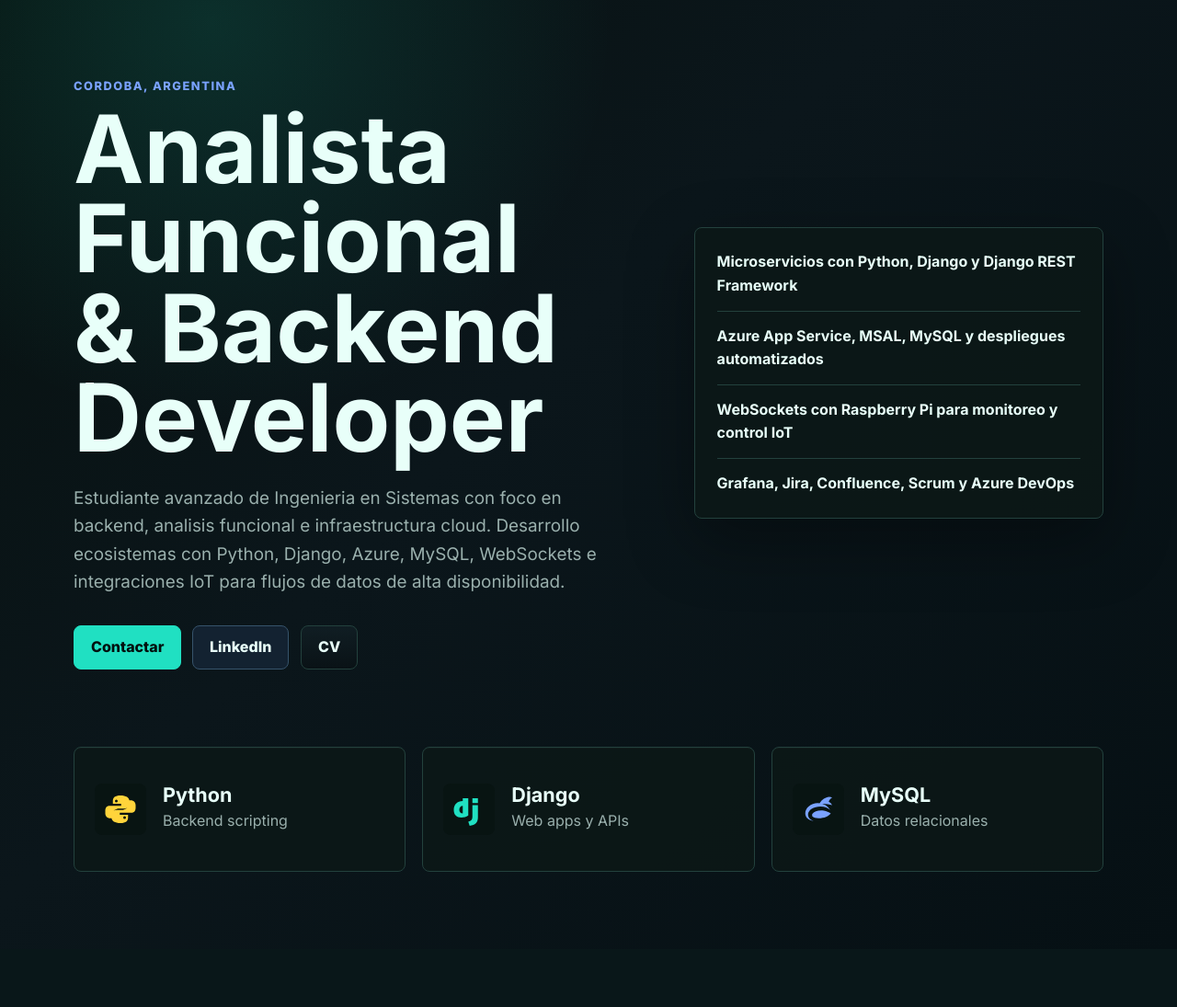
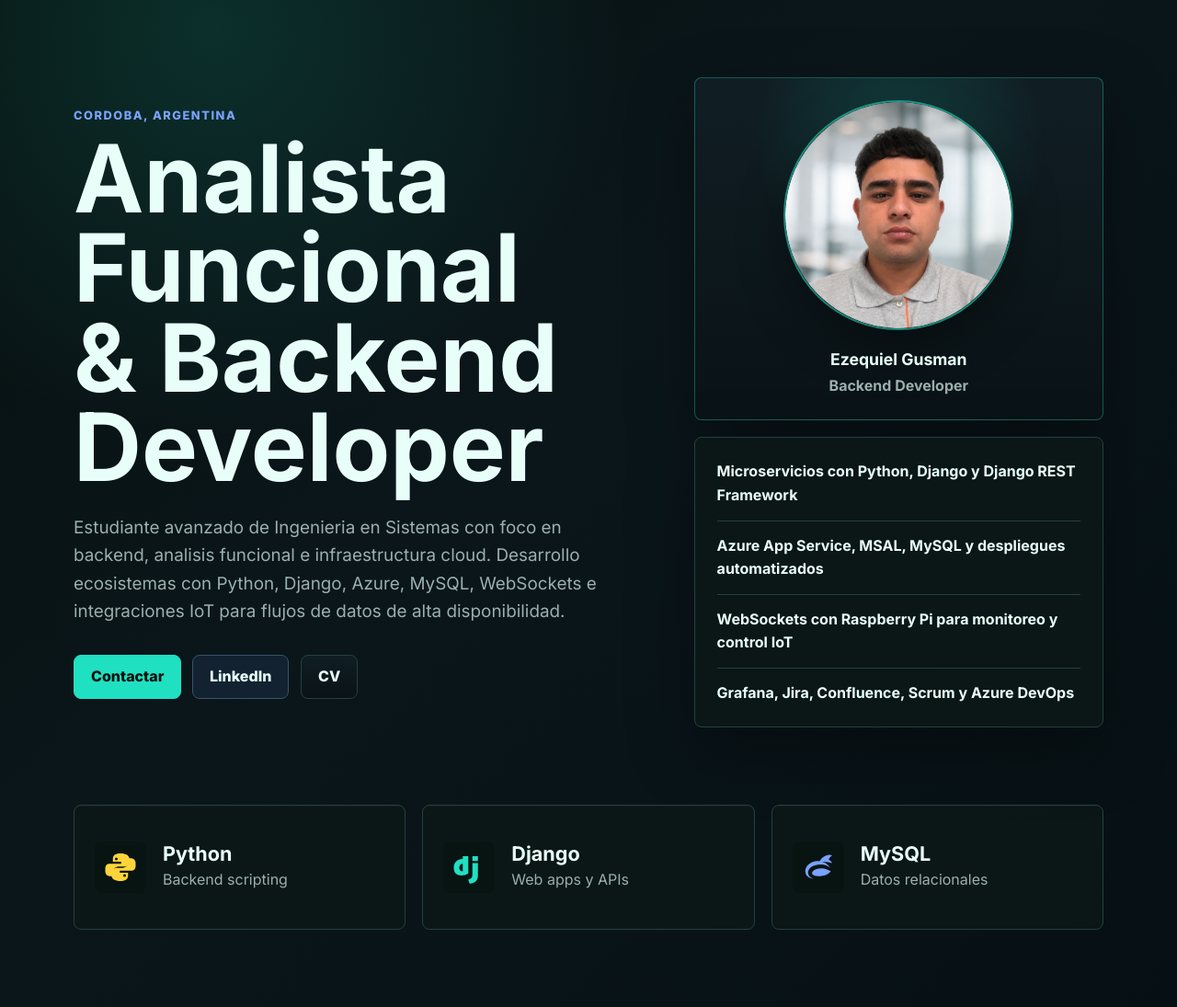
Before and after one commit to Ezequielgusman0912/portfolio, a Django app: page / in a window 1280 px wide. Shown: the part 63-1158 px from the top of the page at 92% size. Before the commit the page ends 1011 px from the top, so only its background shows below. Run offline with Django 5.2, Linux system fonts and the light colour scheme.

Commit message:
Add profile photo to hero

```diff
--- a/portfolio/static/portfolio/css/styles.css
+++ b/portfolio/static/portfolio/css/styles.css
@@ -111,6 +111,7 @@
 }
 
 .section,
+.profile-card,
 .hero-panel,
 .tech-card,
 .company-card,
@@ -124,6 +125,7 @@
   animation: rise-in 620ms ease both;
 }
 
+.profile-card,
 .hero-panel {
   animation-delay: 120ms;
 }
@@ -253,6 +255,49 @@
   width: 20px;
   height: 20px;
   fill: var(--accent);
+}
+
+.hero-aside {
+  display: grid;
+  gap: 18px;
+}
+
+.profile-card {
+  display: grid;
+  justify-items: center;
+  gap: 18px;
+  margin: 0;
+  padding: 24px;
+  border: 1px solid rgba(32, 224, 194, 0.34);
+  border-radius: 8px;
+  background:
+    radial-gradient(circle at 50% 18%, rgba(32, 224, 194, 0.18), transparent 42%),
+    linear-gradient(180deg, rgba(17, 31, 36, 0.96), rgba(10, 19, 22, 0.96));
+  box-shadow: var(--shadow);
+}
+
+.profile-card img {
+  width: min(250px, 70vw);
+  aspect-ratio: 1;
+  border: 2px solid rgba(32, 224, 194, 0.56);
+  border-radius: 50%;
+  box-shadow: 0 22px 50px rgba(0, 0, 0, 0.34);
+  object-fit: cover;
+}
+
+.profile-card figcaption {
+  display: grid;
+  gap: 2px;
+  text-align: center;
+}
+
+.profile-card strong {
+  font-size: 1.1rem;
+}
+
+.profile-card span {
+  color: var(--muted);
+  font-weight: 700;
 }
 
 .hero-panel {
@@ -742,6 +787,7 @@
   }
 
   .tech-card,
+  .profile-card,
   .company-card,
   .experience-card,
   .timeline-item,
@@ -750,6 +796,10 @@
   .compact-grid article,
   .hero-panel {
     padding: 20px;
+  }
+
+  .profile-card img {
+    width: min(220px, 62vw);
   }
 }
 
--- a/portfolio/templates/portfolio/home.html
+++ b/portfolio/templates/portfolio/home.html
@@ -13,10 +13,19 @@
         <a class="button ghost" href="{% static 'portfolio/files/cv-ezequiel-gusman.pdf' %}" target="_blank" rel="noreferrer">CV</a>
       </div>
     </div>
-    <aside class="hero-panel" aria-label="Especialidades">
-      {% for item in highlights %}
-        <span>{{ item }}</span>
-      {% endfor %}
+    <aside class="hero-aside" aria-label="Presentacion y especialidades">
+      <figure class="profile-card">
+        <img src="{% static 'portfolio/img/ezequiel-gusman.jpeg' %}" alt="Foto de Ezequiel Gusman">
+        <figcaption>
+          <strong>{{ profile.name }}</strong>
+          <span>Backend Developer</span>
+        </figcaption>
+      </figure>
+      <div class="hero-panel" aria-label="Especialidades">
+        {% for item in highlights %}
+          <span>{{ item }}</span>
+        {% endfor %}
+      </div>
     </aside>
   </section>
 
```
Also changed, not shown: portfolio/static/portfolio/img/ezequiel-gusman.jpeg (added).
